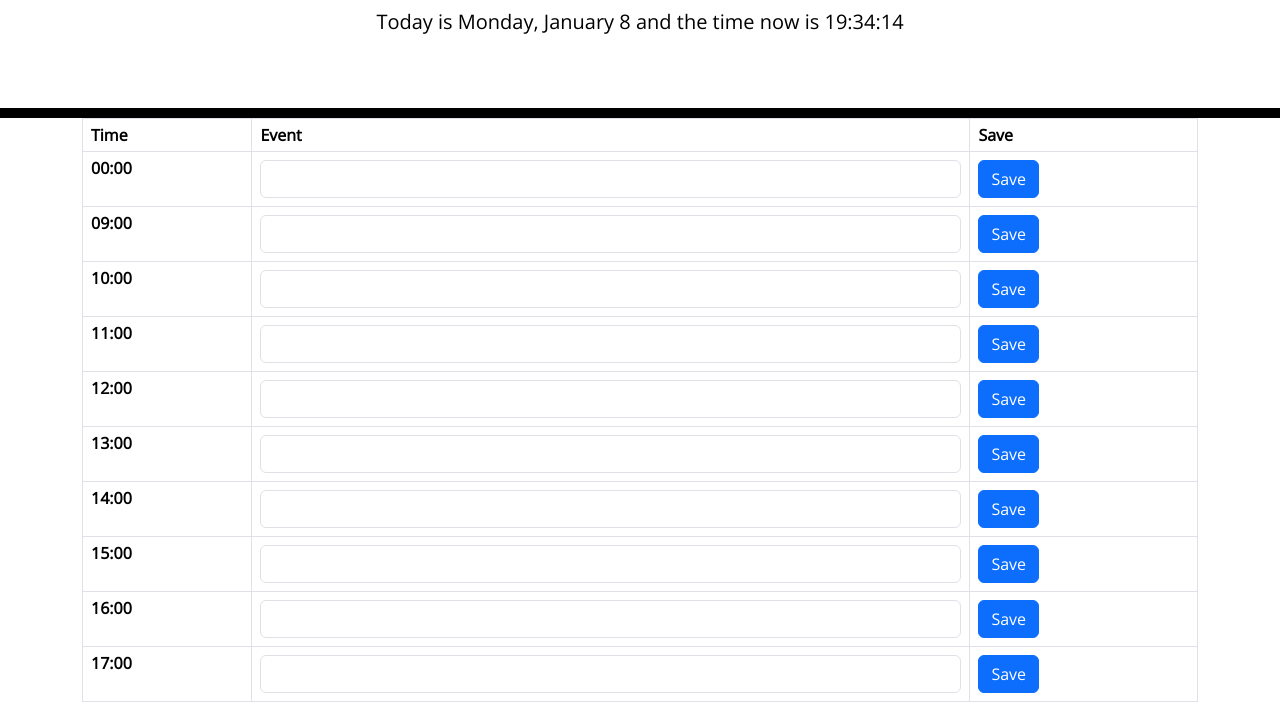
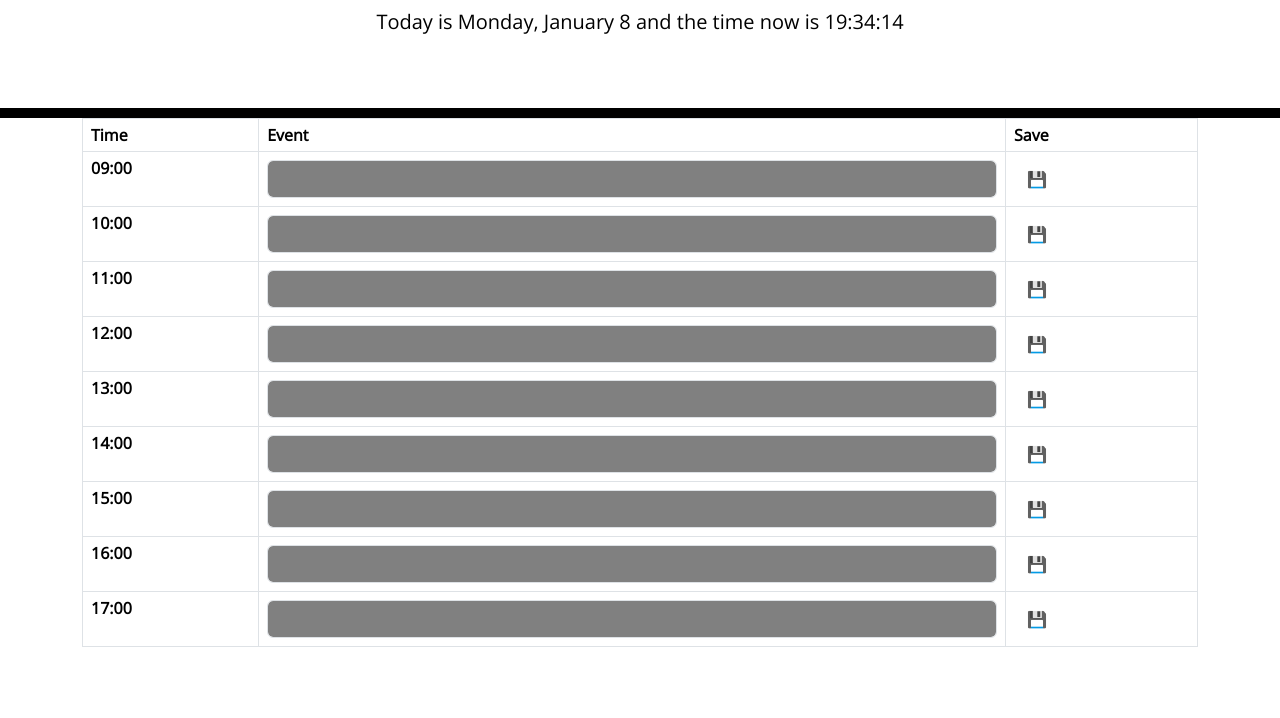
Before and after one commit to leeathena/Work-Day-Scheduler, a plain HTML site: page starter/index.html in a window 1280 px wide. Shown: the part 169-887 px from the top of the page. After the commit the page ends 832 px from the top, so only its background shows below. Drawn offline with nearby package versions, Linux system fonts and the light colour scheme.

Commit message:
Added save button fucntionality

```diff
--- a/starter/index.html
+++ b/starter/index.html
@@ -32,22 +32,14 @@
       </thead>
       <tbody>
         <tr>
-          <th scope="row">00:00</th>
-          <td>
-            <input type="text" class="form-control" id="0">
-          </td>
-          <td>
-            <button class="btn btn-primary" id="save-00">Save</button>
-          </td>
-        </tr>
-        <tr>
         <tr>
           <th scope="row">09:00</th>
           <td>
             <input type="text" class="form-control" id="9">
           </td>
           <td>
-            <button class="btn btn-primary" id="save-09">Save</button>
+            <button class="btn" id="save-09">
+              💾</button>
           </td>
         </tr>
         <tr>
@@ -56,7 +48,8 @@
             <input type="text" class="form-control" id="10">
           </td>
           <td>
-            <button class="btn btn-primary" id="save-10">Save</button>
+            <button class="btn" id="save-10">
+              💾</button>
           </td>
         </tr>
         <tr>
@@ -65,7 +58,8 @@
             <input type="text" class="form-control" id="11">
           </td>
           <td>
-            <button class="btn btn-primary" id="save-11">Save</button>
+            <button class="btn" id="save-11">
+              💾</button>
           </td>
         </tr>
         <tr>
@@ -74,7 +68,8 @@
             <input type="text" class="form-control" id="12">
           </td>
           <td>
-            <button class="btn btn-primary" id="save-12">Save</button>
+            <button class="btn" id="save-12">
+              💾</button>
           </td>
         </tr>
         <tr>
@@ -83,7 +78,8 @@
             <input type="text" class="form-control" id="13">
           </td>
           <td>
-            <button class="btn btn-primary" id="save-13">Save</button>
+            <button class="btn" id="save-13">
+              💾</button>
           </td>
         </tr>
         <tr>
@@ -92,7 +88,8 @@
             <input type="text" class="form-control" id="14">
           </td>
           <td>
-            <button class="btn btn-primary" id="save-14">Save</button>
+            <button class="btn" id="save-14">
+              💾</button>
           </td>
         </tr>
         <tr>
@@ -101,7 +98,8 @@
             <input type="text" class="form-control" id="15">
           </td>
           <td>
-            <button class="btn btn-primary" id="save-15">Save</button>
+            <button class="btn" id="save-15">
+              💾</button>
           </td>
         </tr>
         <tr>
@@ -110,7 +108,8 @@
             <input type="text" class="form-control" id="16">
           </td>
           <td>
-            <button class="btn btn-primary" id="save-16">Save</button>
+            <button class="btn" id="save-16">
+              💾</button>
           </td>
         </tr>
         <tr>
@@ -119,7 +118,8 @@
             <input type="text" class="form-control" id="17">
           </td>
           <td>
-            <button class="btn btn-primary" id="save-17">Save</button>
+            <button class="btn" id="save-17">
+              💾</button>
           </td>
         </tr>
 
--- a/starter/script.js
+++ b/starter/script.js
@@ -15,32 +15,45 @@ var currentHour = dayjs().hour();
 console.log(`current hour: ${currentHour}`)
 
 // Array for 9-17 time blocks
-var calendarTime = [0,9, 10, 11, 12, 13, 14, 15, 16, 17];
+var calendarTime = [9, 10, 11, 12, 13, 14, 15, 16, 17];
 
 // Loop through each time block
 calendarTime.forEach(function(time) {
   // Select the corresponding event box by ID
   var eventBox = document.getElementById(time.toString());
+  var inputElement = document.querySelectorAll(".form-control")
 
-  // Check and apply color coding
+  // Check and apply color coding and block input
   if (currentHour > time) {
-    eventBox.classList.add('grey-box'); // Past
+    eventBox.classList.add('grey-box');
+    inputElement.disabled = true; // Past
   } else if (currentHour === time) {
-    eventBox.classList.add('red-box'); // Present
+    eventBox.classList.add('red-box');
+    inputElement.disabled = true; // Present
   } else {
-    eventBox.classList.add('green-box'); // Future
+    eventBox.classList.add('green-box');
+    inputElement.disabled = false; // Future
   }
 });
 
-
-//enable user input for present and future blocks
-
 //save the event in local sotrage when the save button is clicked; uniquely identify each time block so that the corresponding event data is correctly associated with it
 
-// saveButton.addEventListener('click', function() {
+saveBtns.forEach(function(btn) {
+  btn.addEventListener("click", function() {
+    // Assuming the ID of the button is in the format 'save-XX'
+    var hour = this.id.split('-')[1];
 
+    // Now get the input field corresponding to this hour
+    var inputElement = document.getElementById(hour);
 
-//save button design
+    if (inputElement) {
+      var userInput = inputElement.value;
+      localStorage.setItem("eventDetail-" + hour, userInput);
+      console.log("Saved event for " + hour + ": " + userInput);
+    } else {
+      console.error("No input element found for hour: " + hour);
+    }
+  });
+});
 
 //Persist events between refreshes of a page
-//Page Load Event:check local storage for any saved events and populate the time blocks accordingly
--- a/starter/style.css
+++ b/starter/style.css
@@ -79,6 +79,7 @@ header {
   background-color: green;
 }
 
-.blue-box {
-  background-color: blue;
+
+.grey-box {
+  background-color: grey;
 }
```
